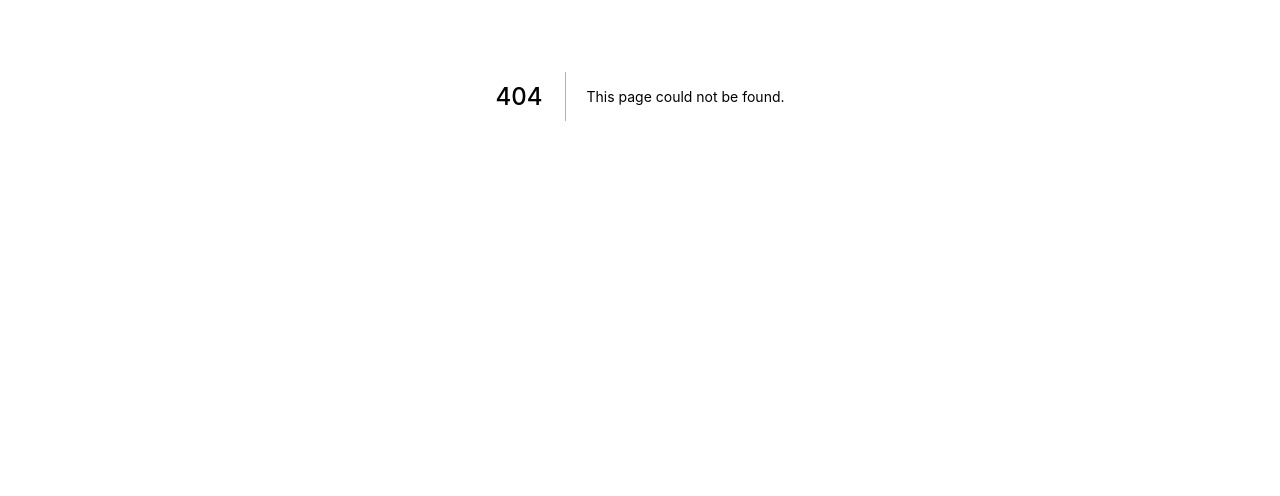
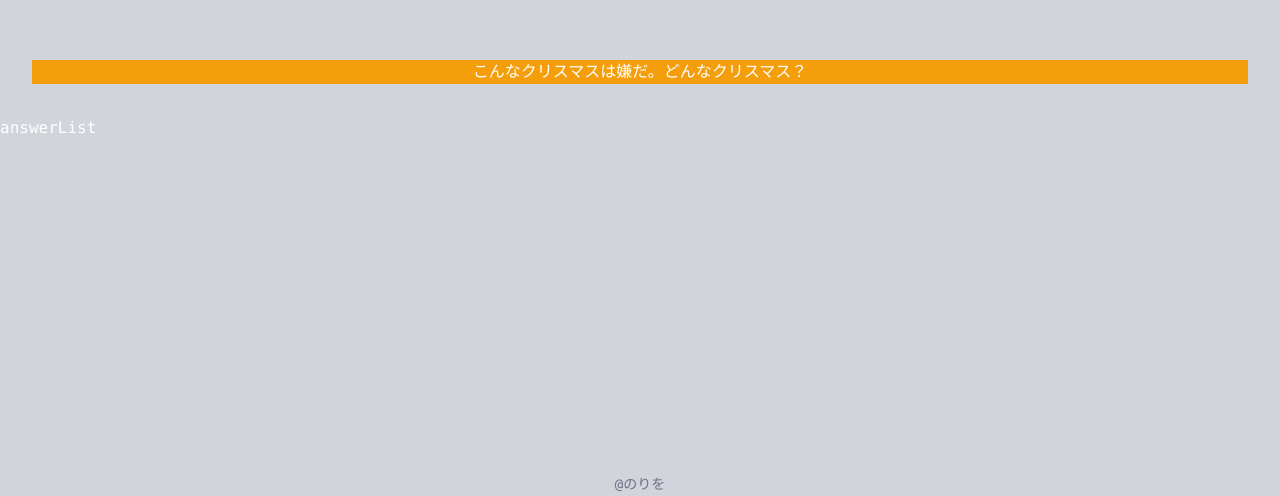
Before and after one commit to CK-888/oogiri-saru, a Next.js app: page /oogiri-main-page in a window 1280 px wide. Before the commit this address had no page. Shown: the part 304-800 px from the top of the page. Built offline with nearby package versions, Linux system fonts and the light colour scheme.

Commit message:
mainページ更新

```diff
--- a/pages/main-page.js
+++ b/pages/main-page.js
@@ -24,6 +24,11 @@ export default function MainPage() {
 						Visit Task by ISR + CSR
 					</a>
 				</Link>
+				<Link href="/oogiri-main-page">
+					<a className="bg-green-500 ml-8 hover:bg-green-600 text-white px-4 py-12 rounded">
+						oogirimain
+					</a>
+				</Link>
 			</div>
 
 			<svg
--- /dev/null
+++ b/pages/oogiri-main-page.js
@@ -0,0 +1,17 @@
+import Layout from "../components/Layout";
+
+
+export default function OogiriMainPage() {
+	return (
+		<Layout title="oogiri-main page">
+			<div className="container">
+				<div className="bg-yellow-500 m-8 h-32 md:h-full text-center">
+					こんなクリスマスは嫌だ。どんなクリスマス？
+				</div>
+			</div>
+			<div className="container">
+				answerList
+			</div>
+		</Layout>
+	);
+}
```
Lines whose indentation alone changed are shown as unchanged.
